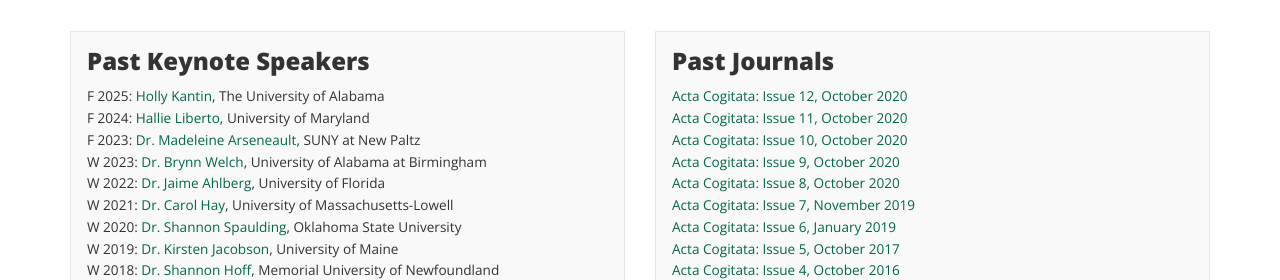
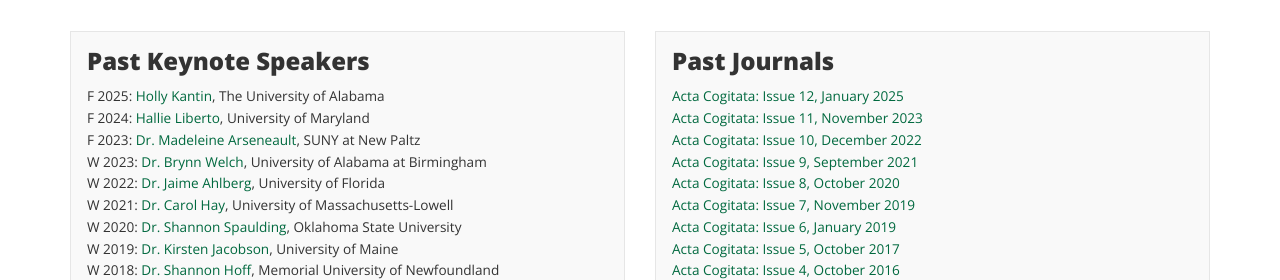
Before and after one commit to ucip/ucip.github.io, a Jekyll site: the page built from history.md, in a window 1280 px wide. Shown: the part 671-951 px from the top of the page. Built offline with Jekyll 4.4.1, drawn with Linux system fonts in a browser that asks for light colours; nearby versions of some CDN libraries.

Commit message:
Update the dates of the AC issues

```diff
--- a/history.md
+++ b/history.md
@@ -87,10 +87,10 @@
       <div class="post-list-box">
         <h3 class="post-list-header">Past Journals</h3>
         <ul class="post-list">
-          <li class="text-small"><a href="https://commons.emich.edu/ac/vol12/iss1/">Acta Cogitata: Issue 12, October 2020</a></li>
-          <li class="text-small"><a href="https://commons.emich.edu/ac/vol11/iss1/">Acta Cogitata: Issue 11, October 2020</a></li>
-          <li class="text-small"><a href="https://commons.emich.edu/ac/vol10/iss1/">Acta Cogitata: Issue 10, October 2020</a></li>
-          <li class="text-small"><a href="https://commons.emich.edu/ac/vol9/iss1/">Acta Cogitata: Issue 9, October 2020</a></li>
+          <li class="text-small"><a href="https://commons.emich.edu/ac/vol12/iss1/">Acta Cogitata: Issue 12, January 2025</a></li>
+          <li class="text-small"><a href="https://commons.emich.edu/ac/vol11/iss1/">Acta Cogitata: Issue 11, November 2023</a></li>
+          <li class="text-small"><a href="https://commons.emich.edu/ac/vol10/iss1/">Acta Cogitata: Issue 10, December 2022</a></li>
+          <li class="text-small"><a href="https://commons.emich.edu/ac/vol9/iss1/">Acta Cogitata: Issue 9, September 2021</a></li>
           <li class="text-small"><a href="https://commons.emich.edu/ac/vol8/iss1/">Acta Cogitata: Issue 8, October 2020</a></li>
           <li class="text-small"><a href="https://commons.emich.edu/ac/vol7/iss1/">Acta Cogitata: Issue 7, November 2019</a></li>
           <li class="text-small"><a href="https://commons.emich.edu/ac/vol6/iss1/">Acta Cogitata: Issue 6, January 2019</a></li>
```
